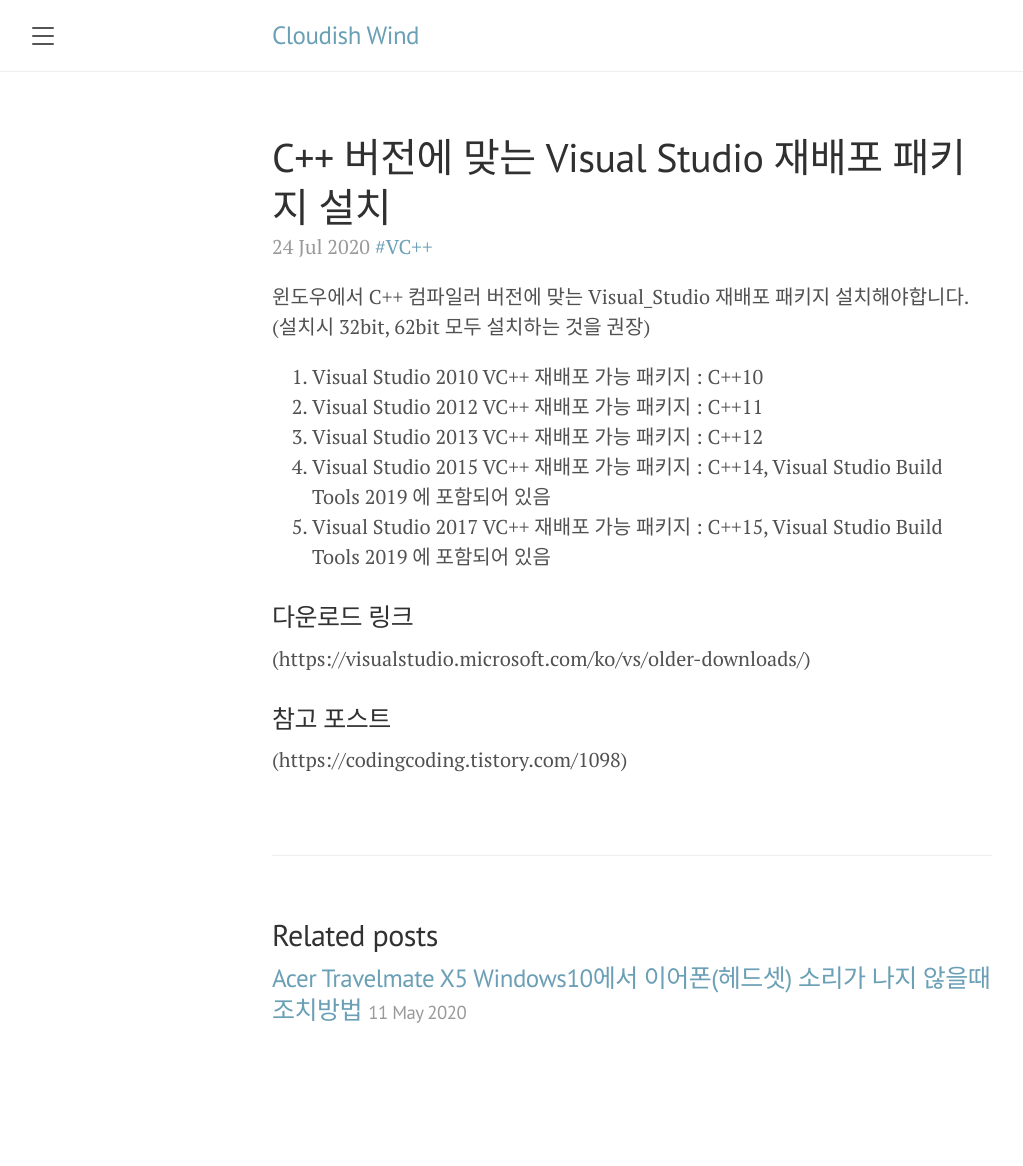
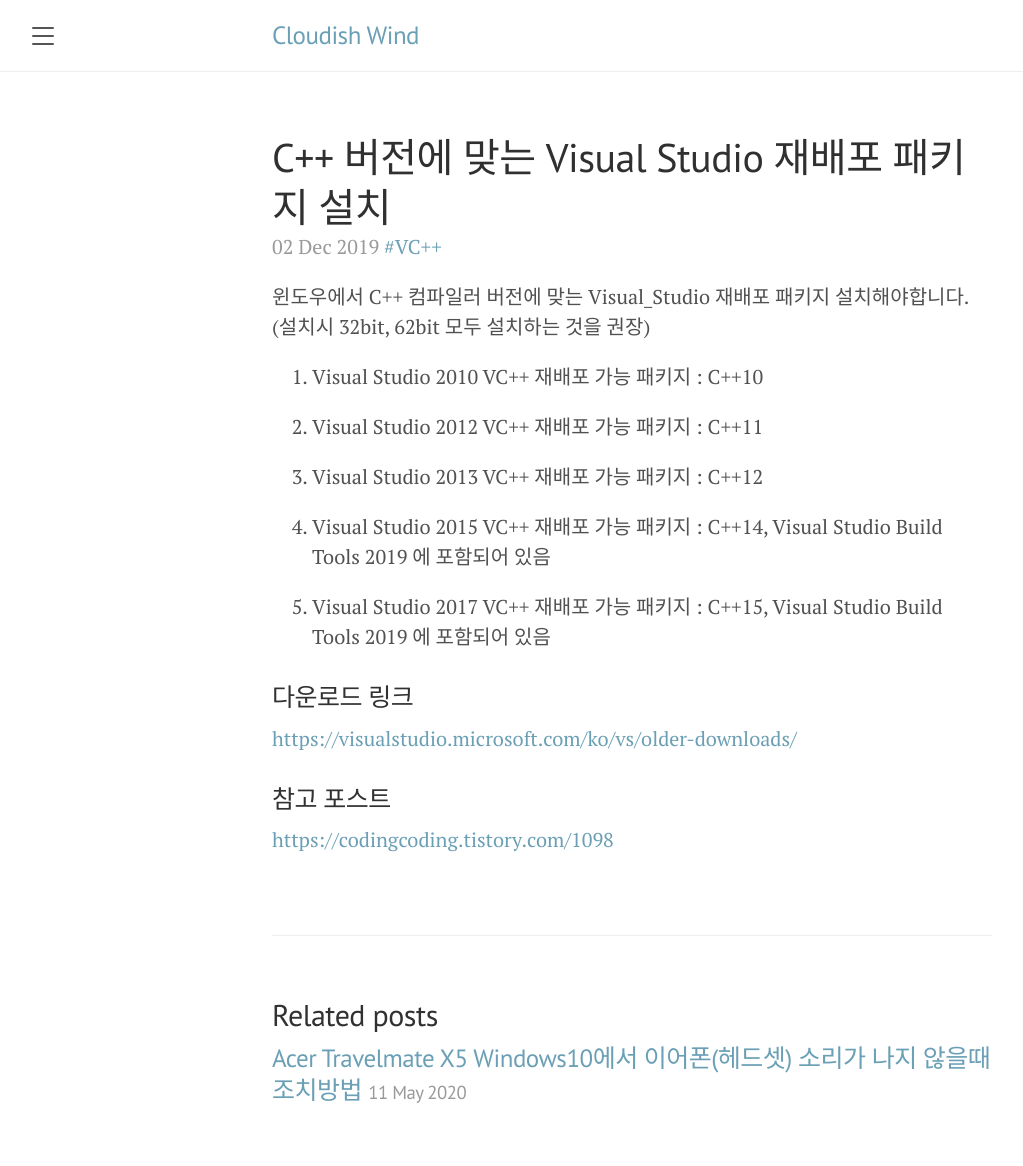
Before and after one commit to cloudishwind/cloudishwind.github.io, a Jekyll site: the page built from _posts/notes/2019-12-02-C++ 버전에 맞는 Visual Studio 재배포 패키지 설치.md, in a window 1280 px wide. Shown: the whole page, without its empty margins (8-1031 px from the left). Built offline with Jekyll 4.4.1, drawn with Linux system fonts in a browser that asks for light colours; before the commit the page ends 1086 px from its top, so only the background shows below that.

Commit message:
Update and rename 2020-07-24-C++ 버전에 맞는 Visual Studio 재배포 패키지 설치.md to 2019-12-02-C++ 버전에 맞는 Visual Studio 재배포 패키지 설치.md

```diff
--- a/_posts/notes/2020-07-24-C++ 버전에 맞는 Visual Studio 재배포 패키지 설치.md
+++ b/_posts/notes/2019-12-02-C++ 버전에 맞는 Visual Studio 재배포 패키지 설치.md
@@ -8,13 +8,18 @@
 (설치시 32bit, 62bit 모두 설치하는 것을 권장)
 
 1. Visual Studio 2010 VC++ 재배포 가능 패키지 : C++10
+
 2. Visual Studio 2012 VC++ 재배포 가능 패키지 : C++11
+
 3. Visual Studio 2013 VC++ 재배포 가능 패키지 : C++12
+
 4. Visual Studio 2015 VC++ 재배포 가능 패키지 : C++14, Visual Studio Build Tools 2019 에 포함되어 있음
+
 5. Visual Studio 2017 VC++ 재배포 가능 패키지 : C++15, Visual Studio Build Tools 2019 에 포함되어 있음
 
+
 ### 다운로드 링크
-(https://visualstudio.microsoft.com/ko/vs/older-downloads/)
+<https://visualstudio.microsoft.com/ko/vs/older-downloads/>
 
 ### 참고 포스트
-(https://codingcoding.tistory.com/1098)
+<https://codingcoding.tistory.com/1098>
```
